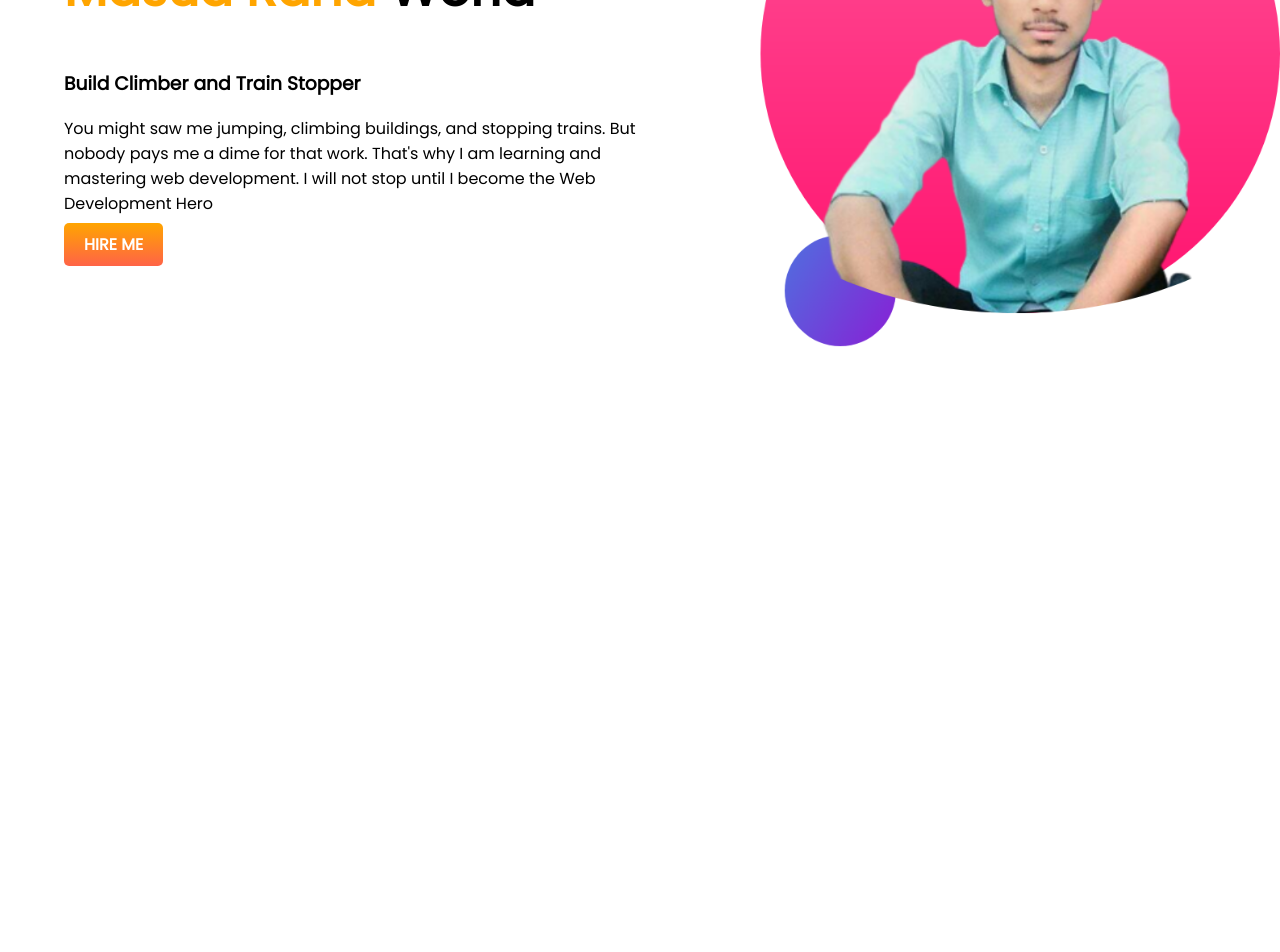
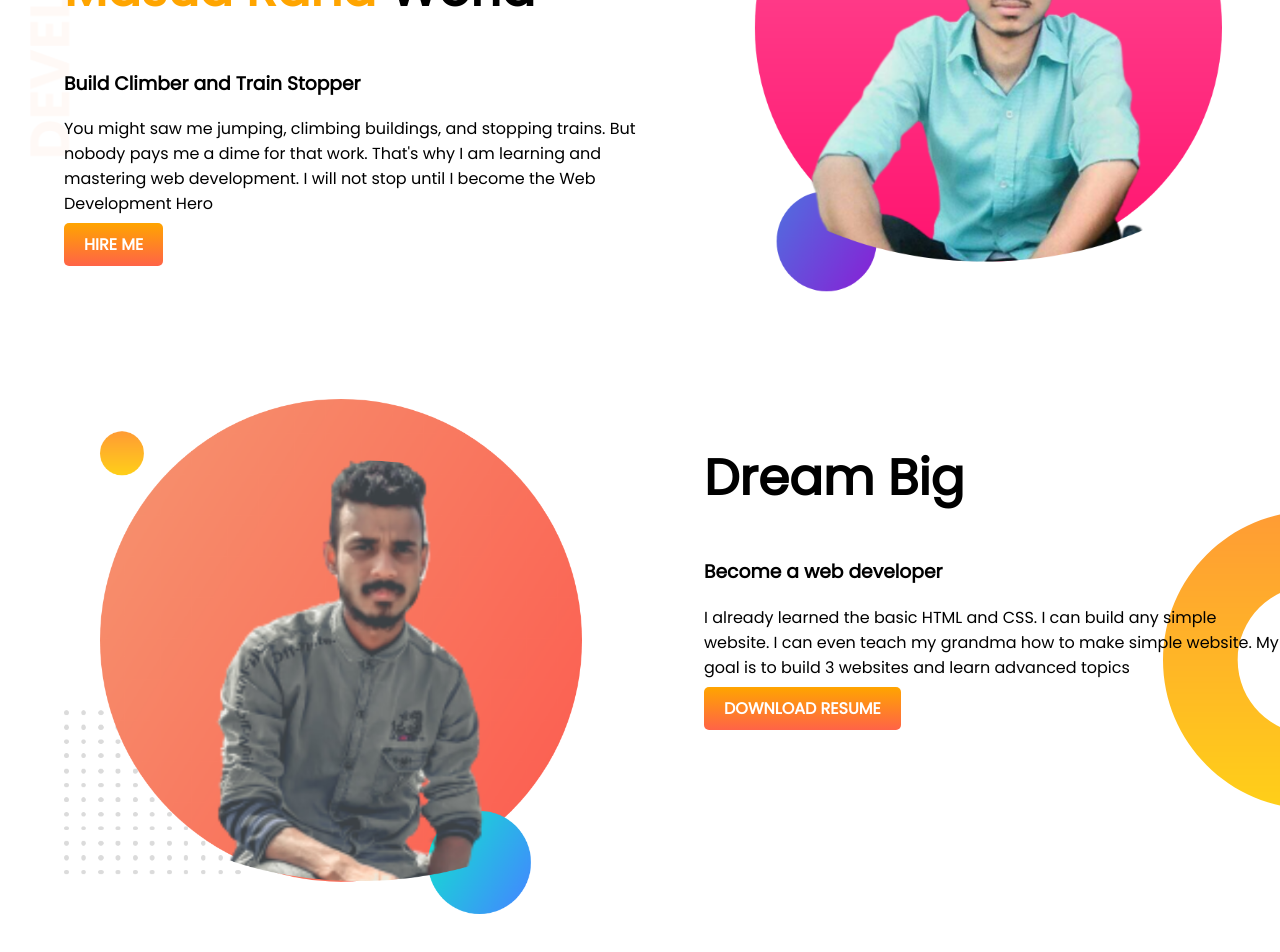
Before and after one commit to mdmasudranainfo/developer-protfolio, a plain HTML site: page index.html in a window 1280 px wide. Shown: the part 206-1158 px from the top of the page. Before the commit the page ends 800 px from the top, so only its background shows below. Drawn offline with Linux system fonts and the light colour scheme.

Commit message:
big dreem

```diff
--- a/index.html
+++ b/index.html
@@ -17,12 +17,23 @@
             <h1> <span class="orange-color">Masud Rana</span> World</h1>
             <h3>Build Climber and Train Stopper</h3>
             <p>You might saw me jumping, climbing buildings, and stopping trains. But nobody pays me a dime for that work. That's why I am learning and mastering web development. I will not stop until I become the Web Development Hero</p>
-            <a class="hire-me" href="https://www.linkedin.com/in/md-masud-8b54361aa/">hire me</a>
+            <a target="_blank" class="hire-me" href="https://www.linkedin.com/in/md-masud-8b54361aa/">hire me</a>
            </div>
            <div class="heif-width">
             <img src="images/masud (1).png" alt="">
            </div>
     </section>
+    <section class="big-dreen">
+        <div class="heif-width">
+            <img src="images/masud (2).png" alt="">
+        </div>
+        <div class="heif-width">
+            <h1>Dream Big</h1>
+            <h3>Become a web developer </h3>
+            <p>I already learned the basic HTML and CSS. I can build any simple website. I can even teach my grandma how to make simple website. My goal is to build 3 websites and learn advanced topics</p>
+            <a target="_blank" class="hire-me" href="">download resume</a>
+        </div>
+    </section>
 
 </body>
 </html>
--- a/style.css
+++ b/style.css
@@ -8,10 +8,13 @@ section{
     margin-bottom: 100px;
 }
 img{
-    width: 100%;
+    width: 90%;
 }
 .hero-aria{
     display: flex;
+    background-image: url(images/top-banner.png);
+    background-repeat: no-repeat;
+    background-position: left;
 
 }
 .heif-width{
@@ -24,6 +27,7 @@ h1{
 }
 .orange-color{
     color: orange;
+
 }
 .hire-me{
     background-image: linear-gradient(orange, tomato);
@@ -34,3 +38,9 @@ h1{
     padding: 10px 20px;
     border-radius: 5px;
 }
+.big-dreen{
+    display: flex;
+    background-image: url(images/dream-bg.png);
+    background-position: right;
+    background-repeat: no-repeat;
+}
```
